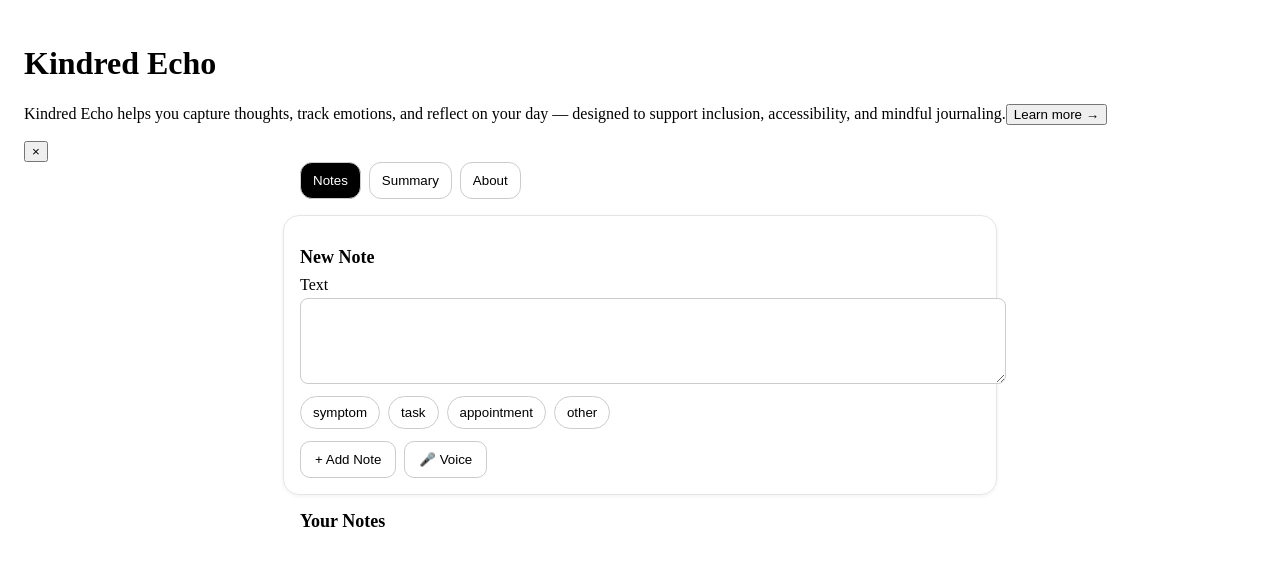
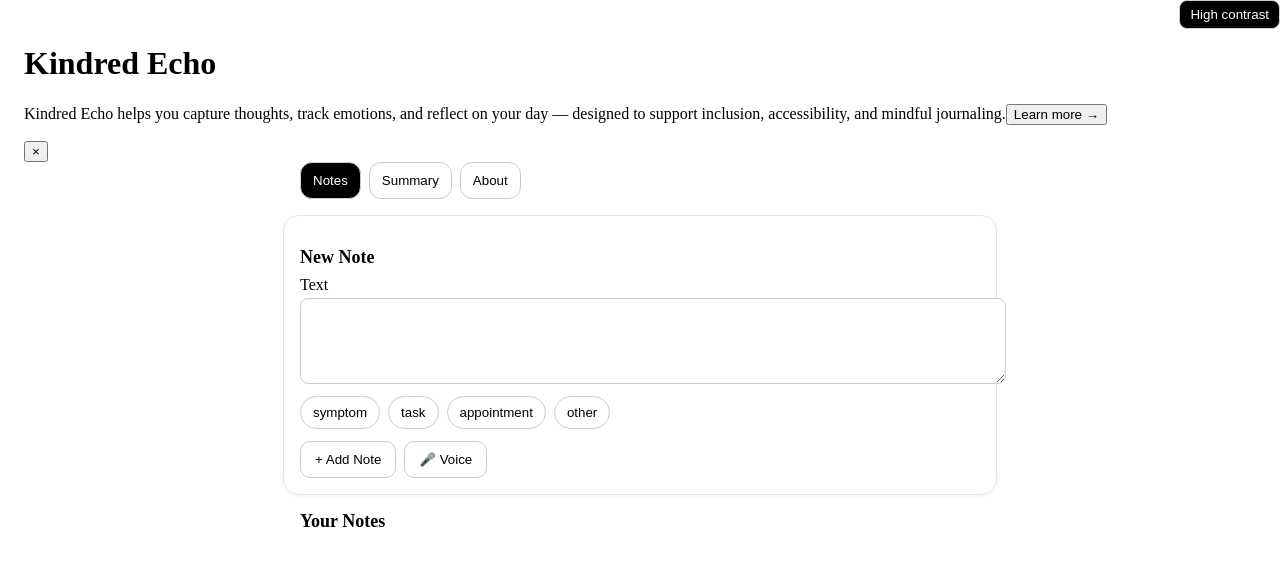
Before and after one commit to Grock0706/cd-kindred-echo-latest, a React (Vite) app: page / in a window 1280 px wide. Both pictures are taken after a click on the button "Begin Your Journey →". Shown: the top 566 px of the page. Built offline with nearby package versions, Linux system fonts and the light colour scheme.

Commit message:
feat: add persistent high-contrast toggle in header

```diff
--- a/src/App.tsx
+++ b/src/App.tsx
@@ -88,6 +88,12 @@ export default function App(){
     setRecording(true); recRef.current.start()
   }
 
+  const toggleHighContrast = () => {
+    const updated = { ...prefs, highContrast: !prefs.highContrast }
+    setPrefs(updated)
+    try { localStorage.setItem('kindred:prefs', JSON.stringify(updated)) } catch {}
+  }
+
   const assist = async (note: Note) => {
     const checklist = generateChecklist(note.text)
     alert('Next steps:\n- ' + checklist.join('\n- '))
@@ -151,6 +157,16 @@ export default function App(){
         <main className="min-h-screen" style={{ background: prefs.highContrast ? 'black' : 'white', color: prefs.highContrast ? 'white' : 'black', padding: '1rem', fontSize: prefs.fontSize }}>
       <header className="max-w-2xl mx-auto mb-4 text-center relative">
         <h1 className="text-3xl font-bold mb-2">Kindred Echo</h1>
+
+        {/* Persistent toggle to switch high contrast mode on/off */}
+        <button
+          onClick={toggleHighContrast}
+          aria-pressed={prefs.highContrast}
+          aria-label={prefs.highContrast ? 'Disable high contrast' : 'Enable high contrast'}
+          style={{ position: 'absolute', right: 0, top: 0, padding: '6px 10px', borderRadius: 8, border: '1px solid #ccc', background: prefs.highContrast ? 'white' : 'black', color: prefs.highContrast ? 'black' : 'white', cursor: 'pointer' }}
+        >
+          {prefs.highContrast ? 'Normal contrast' : 'High contrast'}
+        </button>
 
         {showBanner && (
           <div
```
